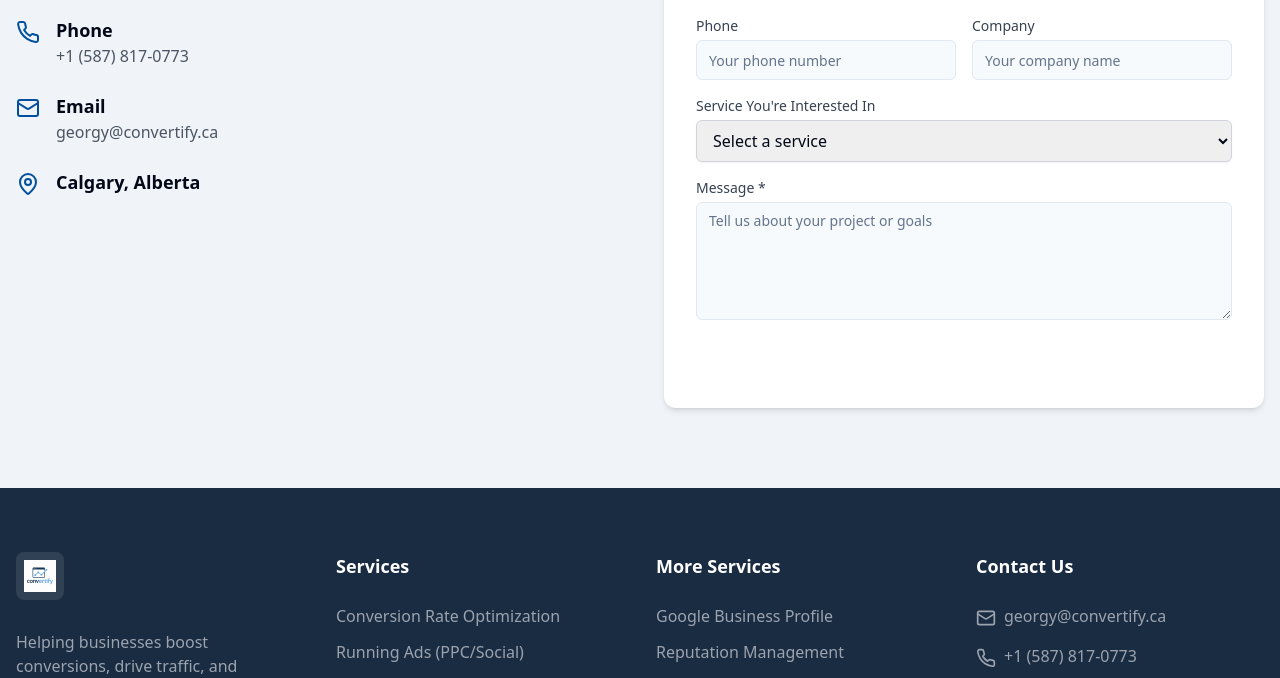
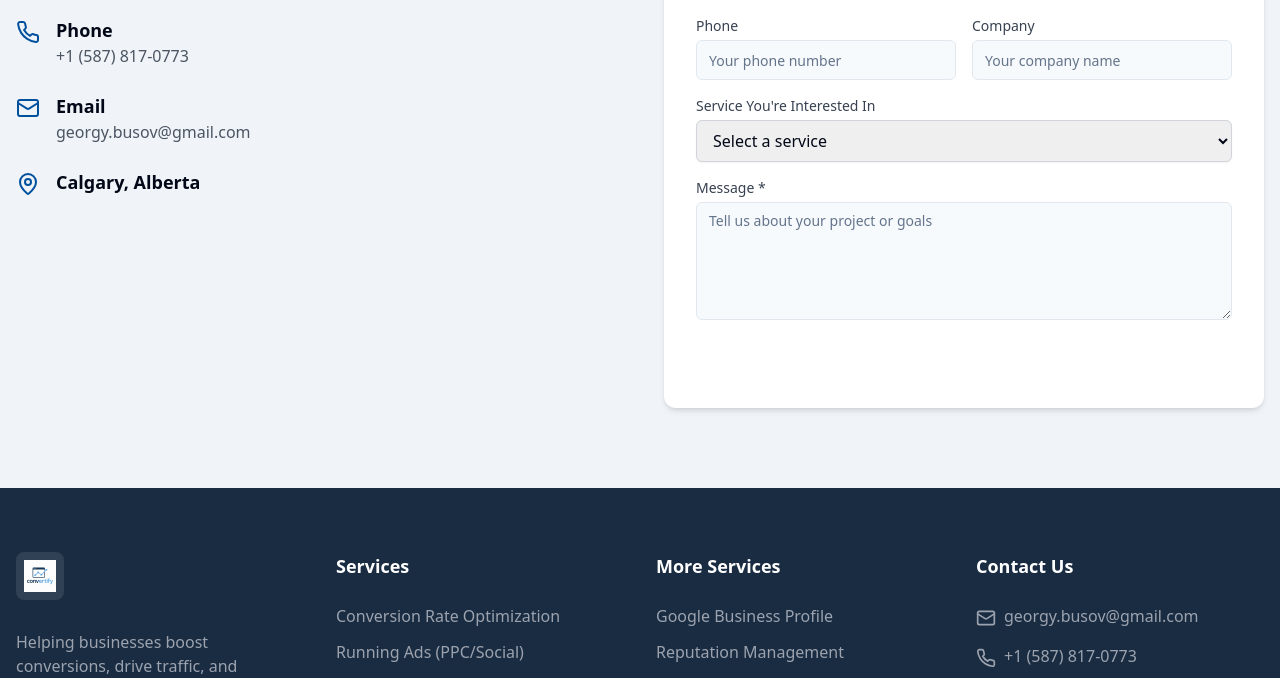
Before and after one commit to georgybusov/convertify-base-version, a React (Vite) app: page / in a window 1280 px wide. Shown: the part 4345-5023 px from the top of the page. Built offline with nearby package versions, Linux system fonts and the light colour scheme.

Commit message:
Fix: Update contact email
Replaced the contact email address with the new one.

```diff
--- a/src/components/ContactForm.tsx
+++ b/src/components/ContactForm.tsx
@@ -1,4 +1,3 @@
-
 import { useState } from "react";
 import { useToast } from "@/hooks/use-toast";
 import { Button } from "@/components/ui/button";
@@ -74,7 +73,7 @@ const ContactForm = () => {
                 <Mail className="h-6 w-6 text-convertify-blue mr-4 mt-1" />
                 <div>
                   <h3 className="font-semibold text-lg">Email</h3>
-                  <p className="text-gray-600">georgy@convertify.ca</p>
+                  <p className="text-gray-600">georgy.busov@gmail.com</p>
                 </div>
               </div>
 
--- a/src/components/Footer.tsx
+++ b/src/components/Footer.tsx
@@ -1,4 +1,3 @@
-
 import {
   Facebook, Twitter, Instagram, Linkedin, Mail, Phone, MapPin
 } from "lucide-react";
@@ -61,8 +60,8 @@ const Footer = () => {
             <ul className="space-y-4">
               <li className="flex items-start">
                 <Mail className="h-5 w-5 text-gray-400 mr-2 mt-1" />
-                <a href="mailto:georgy@convertify.ca" className="text-gray-400 hover:text-white transition-colors">
-                  georgy@convertify.ca
+                <a href="mailto:georgy.busov@gmail.com" className="text-gray-400 hover:text-white transition-colors">
+                  georgy.busov@gmail.com
                 </a>
               </li>
               <li className="flex items-start">
```
